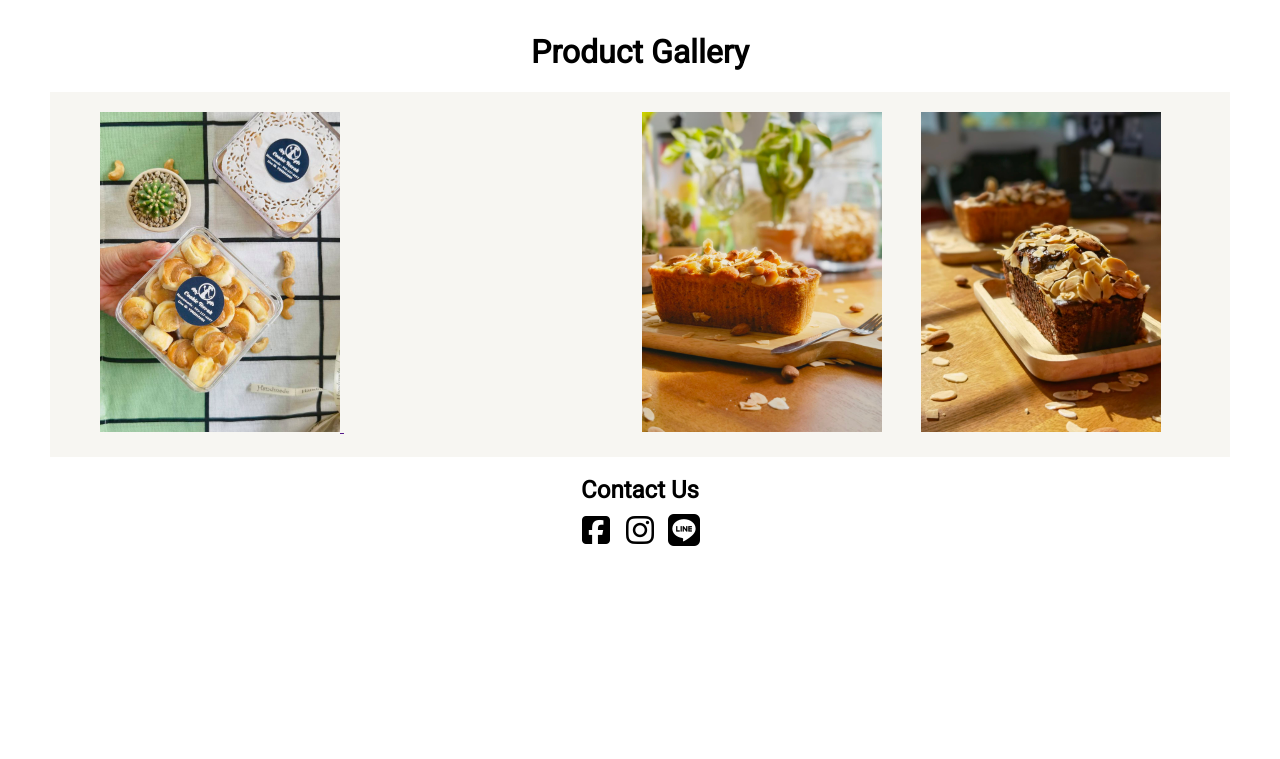
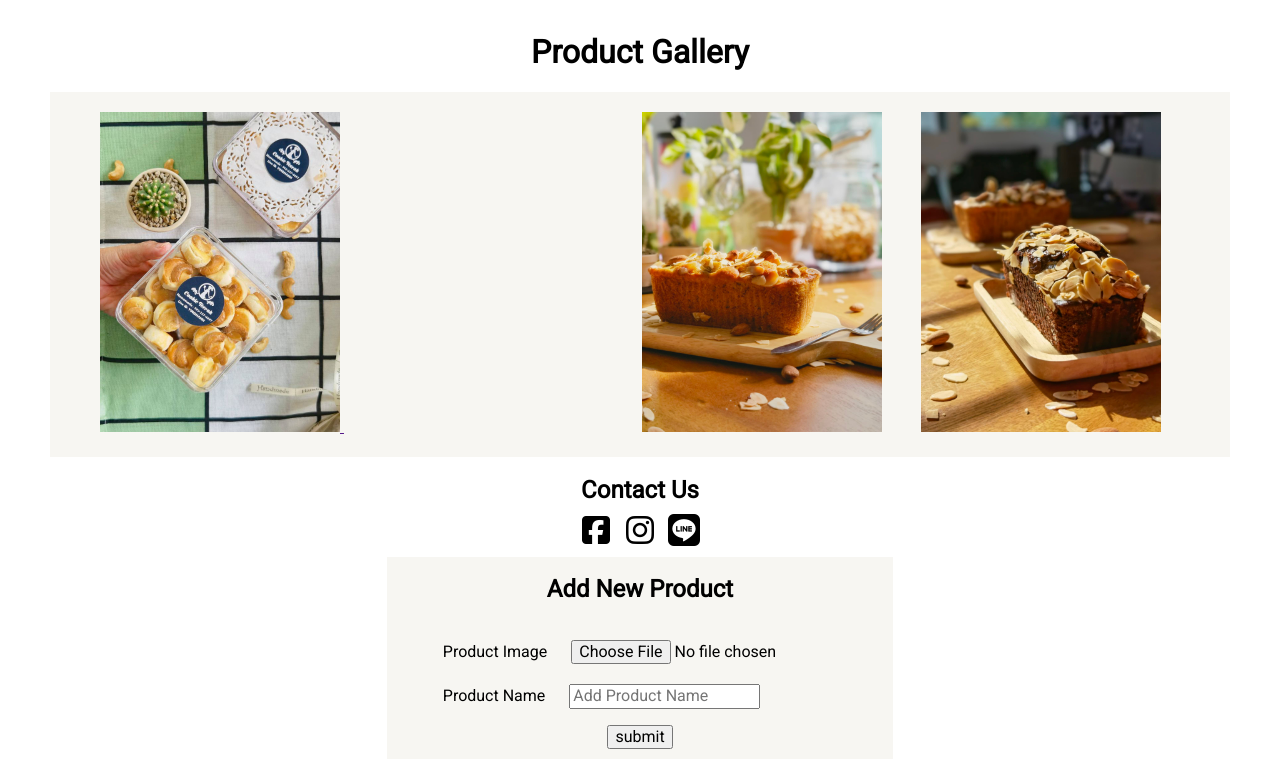
Before and after one commit to tulalearning/html-css-learning, a plain HTML site: page index.html in a window 1280 px wide. Shown: the part 419-1178 px from the top of the page. Before the commit the page ends 976 px from the top, so only its background shows below. Drawn offline with Linux system fonts and the light colour scheme.

Commit message:
CTHP-4 - New Product Form

```diff
--- a/index.html
+++ b/index.html
@@ -90,5 +90,33 @@
         ><i class="fa-brands fa-line fa-2x fa-fw"></i>
       </a>
     </div>
+    <div class="new_product">
+      <h2>Add New Product</h2>
+      <form action="">
+        <div class="form_layout">
+          <div class="form_row">
+            <label for="productImage">Product Image</label>
+            <input
+              type="file"
+              name="filename"
+              accept="image/gif, image/jpeg, image/png"
+              id="productImage"
+            />
+          </div>
+          <div class="form_row">
+            <label for="productName">Product Name</label>
+            <input
+              type="text"
+              name="Product"
+              placeholder="Add Product Name"
+              id="productName"
+            />
+          </div>
+        </div>
+        <div class="submit_button">
+          <input type="button" value="submit" />
+        </div>
+      </form>
+    </div>
   </body>
 </html>
--- a/styles.css
+++ b/styles.css
@@ -395,7 +395,7 @@ template {
 .aboutUsImg {
   width: 300px;
   height: 300px;
-  margin: 1rem
+  margin: 1rem;
 }
 
 .aboutUsText {
@@ -409,6 +409,7 @@ template {
 
 .grid_contrainer {
   display: grid;
+  /* If Equal should define 1fr 1fr 1fr */
   grid-template-columns: auto auto auto;
   grid-template-rows: auto;
   background-color: #f7f6f2;
@@ -482,7 +483,6 @@ template {
   transition: opacity 1s ease-in-out;
 }
 
-
 .footer {
   text-align: center;
   margin-bottom: 10px;
@@ -497,3 +497,32 @@ template {
 .linkContactUsIcon {
   color: inherit;
 }
+
+.new_product {
+  display: table;
+  margin: 0px auto;
+  background-color: #f7f6f2;
+}
+
+.new_product h2 {
+  text-align: center;
+}
+
+.form_layout {
+  margin: 6px;
+  float: left;
+  padding-left: 40px;
+}
+
+.form_row {
+  padding: 10px;
+}
+
+.form_row label {
+  padding-right: 20px;
+}
+
+.submit_button {
+  text-align: center;
+  padding-bottom: 10px;
+}
```
